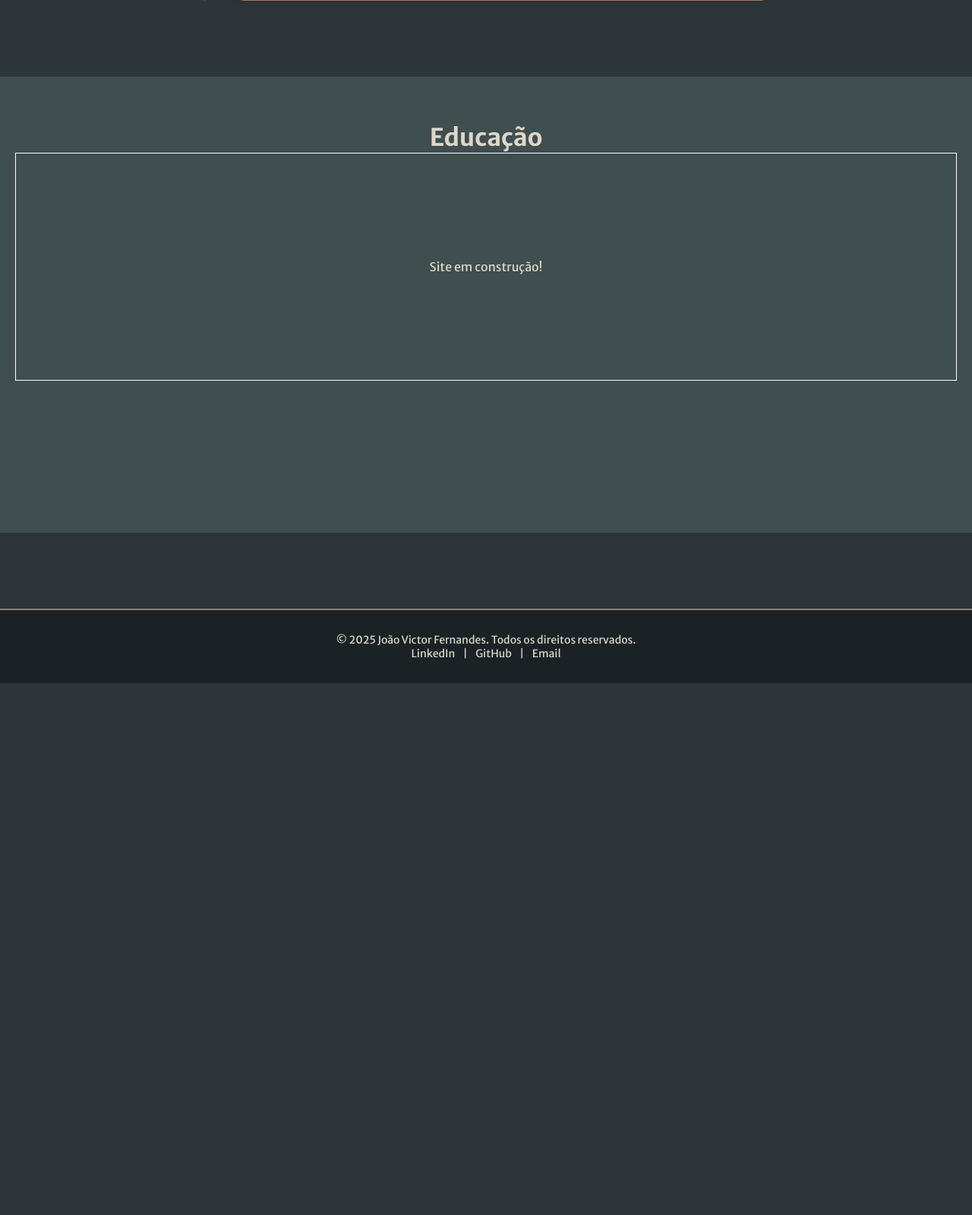
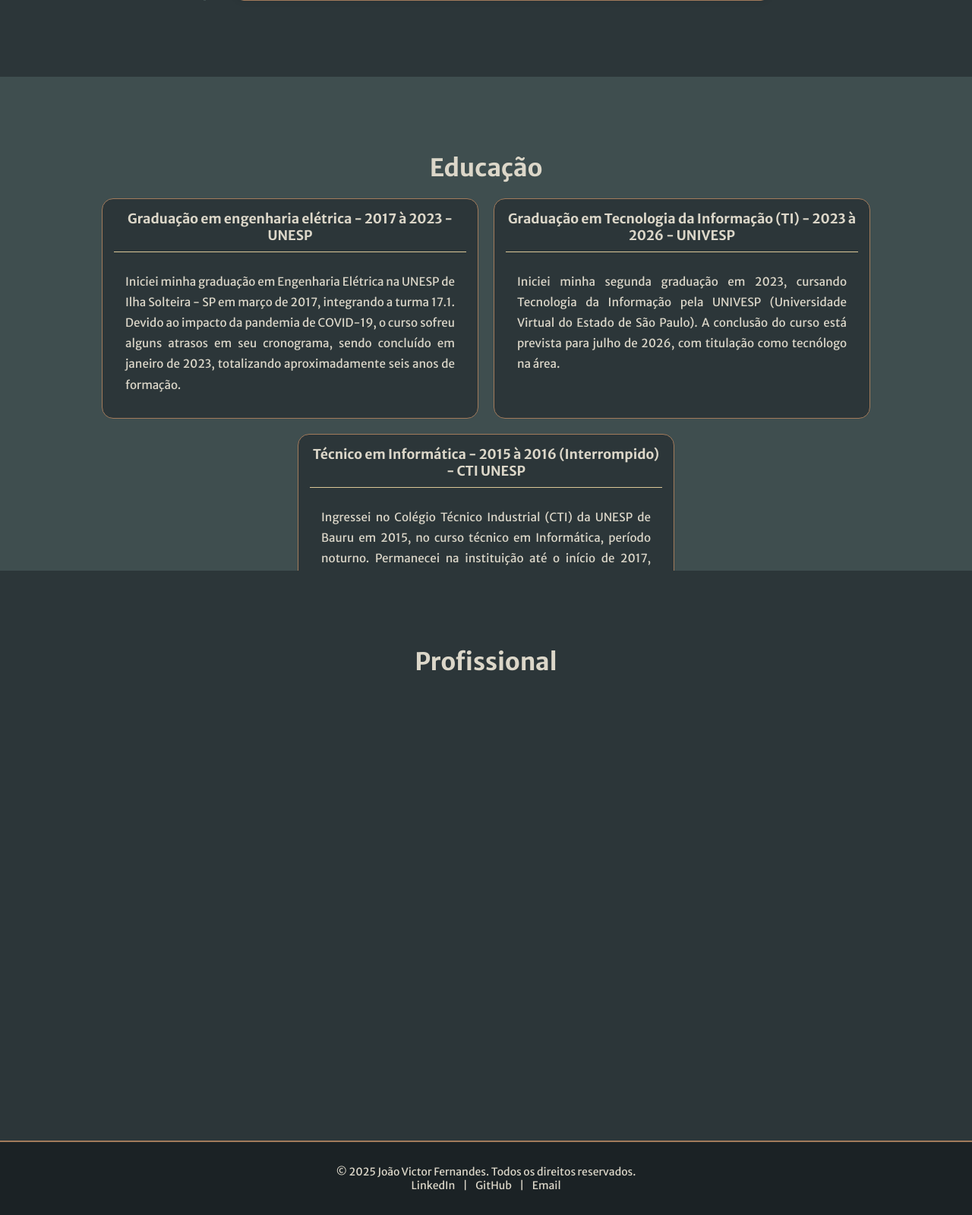
Before and after one commit to jvffernandes1/jvffernandes1.github.io, a PHP site: page / in a window 1280 px wide. Shown: the part 3120-4719 px from the top of the page at 76% size. Before the commit the page ends 4019 px from the top, so only its background shows below. Run offline with PHP 8.4, Linux system fonts and the light colour scheme; some libraries are stand-ins or nearby versions.

Commit message:
update_education
update_education

```diff
--- a/content/static/lang.json
+++ b/content/static/lang.json
@@ -21,7 +21,14 @@
     "timeline_titulo7": "2024 - Engenheiro de Inteligência e Monitoramento de Asset (ASI) pela SBM Offshore",
     "timeline_texto7": "Após um ano e um mês atuando como Engenheiro Eletricista pela Radix, tive a oportunidade de retornar à SBM Offshore como Engenheiro de Inteligência e Monitoramento de Asset. Nessa nova posição, assumi a responsabilidade por rotinas preditivas nas disciplinas de elétrica, controle e instrumentação. Durante esse período, aprofundei minhas habilidades em análise de dados, o que me permitiu contribuir para projetos estratégicos, como a substituição de modelos de detecção de fogo e gás com base em dados históricos de falhas. Além disso, fui responsável pelo desenvolvimento da ferramenta Operations Threat Management (OTM), hoje utilizada amplamente na companhia. O OTM coleta, processa e gerencia informações diárias de equipamentos críticos da frota, viabilizando uma resposta ágil e precisa diante dos diversos desafios operacionais enfrentados no ambiente offshore.",
     "education": "Educação",
-    "construct": "Site em construção!"
+    "construct": "Site em construção!",
+    "ed_titulo1": "Graduação em engenharia elétrica - 2017 à 2023 - UNESP",
+    "ed_texto1": "Iniciei minha graduação em Engenharia Elétrica na UNESP de Ilha Solteira - SP em março de 2017, integrando a turma 17.1. Devido ao impacto da pandemia de COVID-19, o curso sofreu alguns atrasos em seu cronograma, sendo concluído em janeiro de 2023, totalizando aproximadamente seis anos de formação.",
+    "ed_titulo2": "Graduação em Tecnologia da Informação (TI) - 2023 à 2026 - UNIVESP",
+    "ed_texto2": "Iniciei minha segunda graduação em 2023, cursando Tecnologia da Informação pela UNIVESP (Universidade Virtual do Estado de São Paulo). A conclusão do curso está prevista para julho de 2026, com titulação como tecnólogo na área.",
+    "ed_titulo3": "Técnico em Informática - 2015 à 2016 (Interrompido) - CTI UNESP",
+    "ed_texto3": "Ingressei no Colégio Técnico Industrial (CTI) da UNESP de Bauru em 2015, no curso técnico em Informática, período noturno. Permanecei na instituição até o início de 2017, quando precisei interromper a formação devido ao início da minha graduação em Engenharia Elétrica na UNESP de Ilha Solteira.",
+    "orgulho_da_pofisson": "Profissional"
   },
   "en": {
     "menu_inicio": "HOME",
@@ -45,6 +52,13 @@
     "timeline_titulo7": "2024 - Asset Surveillance & Intelligence (ASI) Engineer at SBM Offshore",
     "timeline_texto7": "After one year and one month as an Electrical Engineer at Radix, I had the opportunity to return to SBM Offshore as an Asset Intelligence & Surveillance Engineer. In this new role, I became responsible for predictive routines focused on electrical, control, and instrumentation disciplines. Throughout this period, I significantly developed my data analysis skills, which enabled me to support key projects—such as the replacement of fire and gas detection models based on historical failure data. Furthermore, I led the development of the Operations Threat Management (OTM) tool, now widely adopted within the company. OTM collects, processes, and manages daily information on critical fleet equipment, enabling fast and accurate responses to various challenges faced in the offshore operational environment.",
     "education": "Education",
-    "construct": "Website in development."
+    "construct": "Website in development.",
+    "ed_titulo1": "Bachelor's degree in electrical engineering - 2017 to 2023 - UNESP",
+    "ed_texto1": "I began my undergraduate studies in Electrical Engineering at UNESP – Ilha Solteira campus (São Paulo, Brazil) in March 2017, joining class 17.1. Due to the impact of the COVID-19 pandemic, the academic schedule faced some delays, and I completed my degree in January 2023, resulting in approximately six years of total study duration.",
+    "ed_titulo2": "Information Technology (IT) graduation - 2023 to 2026 - UNIVESP",
+    "ed_texto2": "I began my second undergraduate degree in 2023, pursuing a program in Information Technology at UNIVESP (Virtual University of the State of São Paulo). I am expected to graduate in July 2026 with a degree as an IT technologist.",
+    "ed_titulo3": "Technical Course in Information Technology – 2015 to 2016 (Incomplete) – CTI UNESP",
+    "ed_texto3": "I enrolled in the Technical Industrial School (CTI) at UNESP Bauru in 2015, attending the evening program in Information Technology. I remained in the course until early 2017, when I had to discontinue in order to begin my undergraduate studies in Electrical Engineering at UNESP Ilha Solteira.",
+    "orgulho_da_pofisson": "Professional"
   }
 }
--- a/content/static/style.css
+++ b/content/static/style.css
@@ -257,35 +277,87 @@ label:active:after{
 
 .class_education{
     width: 100%;
-    height: 600px;
+    height: 650px;
     background-color: var(--cor-secundaria);
-    padding: 60px 20px;
+    padding: 100px 20px;
     position: relative;
 }
 
 .education-header {
 	display: flex;
-	align-items: center;         /* Alinha verticalmente */
-	justify-content: center;     /* Centraliza no centro da tela */
+	align-items: center;
+	justify-content: center;
+    margin-bottom: 10px;
 }
 
 .education-content {
     display: flex;
-	align-items: center;         /* Alinha verticalmente */
-	justify-content: center;     /* Centraliza no centro da tela */
-    width:100%;
-    height: 300px;
-    border: 1px solid white;
+    flex-wrap: wrap;
+    justify-content: center;
+    width: 100%;
+    height: 200px;
+}
+
+.ed_block {
+    width: 40%;
+    height: auto;
+    border: 1px solid var(--cor-destaque);
+    display: flex;
+    flex-direction: column;
+    text-align: justify;
+    margin: 10px;
+    padding: 15px;
+    border-radius: 15px;
+    background-color: var(--cor-principal);
+}
+
+.ed_block:hover {
+    border-color: var(--cor-link_hover);
+    box-shadow: 0 0 15px rgba(255, 255, 255, 0.2);
+    transform: translateY(-5px);
+}
+
+.ed_title {
+	width: 100%;
+	text-align: center;
+	font-weight: bold;
+	border-bottom: 1px solid var(--cor-link_hover);
+	padding-bottom: 10px;
+	margin-bottom: 10px;
+	font-size: 1.1rem;
+}
+
+.ed_text {
+	width: 100%;
+	text-align: justify;
+	font-size: 0.95rem;
+	line-height: 1.7rem;
+	padding: 15px;
+}
+
+.class_professional {
+    width: 100%;
+    height: 650px;
+    background-color: var(--cor-principal);
+    padding: 100px 20px;
+    position: relative;
+}
+
+.professional_header {
+    display: flex;
+	align-items: center;
+	justify-content: center;
+    margin-bottom: 10px;
 }
 
 .footer {
     background-color: var(--cor-menu);
-    color: var(--cor-texto); /* ou branco, se preferir */
+    color: var(--cor-texto);
     padding: 30px 20px;
     text-align: center;
     font-size: 14px;
     margin-top: 100px;
-    border-top: 2px solid var(--cor-destaque); /* opcional */
+    border-top: 2px solid var(--cor-destaque);
 }
 
 .footer a {
--- a/index.html
+++ b/index.html
@@ -13,15 +13,17 @@
 		<link rel="stylesheet" href="https://maxcdn.bootstrapcdn.com/font-awesome/4.5.0/css/font-awesome.min.css">
 	</head>
 	<body>
-		<a href="https://api.whatsapp.com/send?phone=5514991663707&text=Bom dia João!" class="float" target="_blank">
+		<a href="https://api.whatsapp.com/send?phone=5514991663707&text=Bom dia João!" class="float-whatsapp" target="_blank">
 		<i class="fa fa-whatsapp my-float"></i>
+		<a href="https://www.linkedin.com/in/jvffernandes1" class="float-linkedin" target="_blank">
+		<i class="fa fa-linkedin my-float"></i>
 		</a>
 		<div id="navbar" class="barra_nav">
 			<div id="bar_esq" class="barra_esq">
 				<a href="#content_start" data-key="menu_inicio"></a>
 				<a href="#education" data-key="menu_educacao"></a>
-				<a href="#inicio" data-key="menu_profissional"></a>
-				<a href="#inicio" data-key="menu_projetos"></a>
+				<a href="#professional" data-key="menu_profissional"></a>
+				<a href="#projects" data-key="menu_projetos"></a>
 			</div>
 			<div id="bar_dir" class="barra_dir">
 				<input type="checkbox" id="lang"/>
@@ -110,12 +112,27 @@
 				<div id="ed_header" class="education-header">
 					<h1 data-key="education"></h1>
 				</div>
-				<div id="ed_body" class="education-content" data-key="construct">
-
+				<div id="ed_body" class="education-content">
+					<div id="ed_block1" class="ed_block">
+						<div class="ed_title" data-key="ed_titulo1"></div>
+						<div class="ed_text" data-key="ed_texto1"></div>
+					</div>
+					<div id="ed_block2" class="ed_block">
+						<div class="ed_title" data-key="ed_titulo2"></div>
+						<div class="ed_text" data-key="ed_texto2"></div>
+					</div>
+					<div id="ed_block3" class="ed_block">
+						<div class="ed_title" data-key="ed_titulo3"></div>
+						<div class="ed_text" data-key="ed_texto3"></div>
+					</div>
 				</div>
 			</div>
 			<!-- SEÇÃO 04: PROFISSIONAL -->
-
+			<div id="professional" class="class_professional">
+				<div id="pr_header" class="professional_header">
+					<h1 data-key="orgulho_da_pofisson"></h1>
+				</div>
+			</div>
 			<!-- SEÇÃO 05: PROJETOS -->
 
 		</div>
```
Also changed, not shown: other parts of content/static/style.css (+28 -8 lines).
